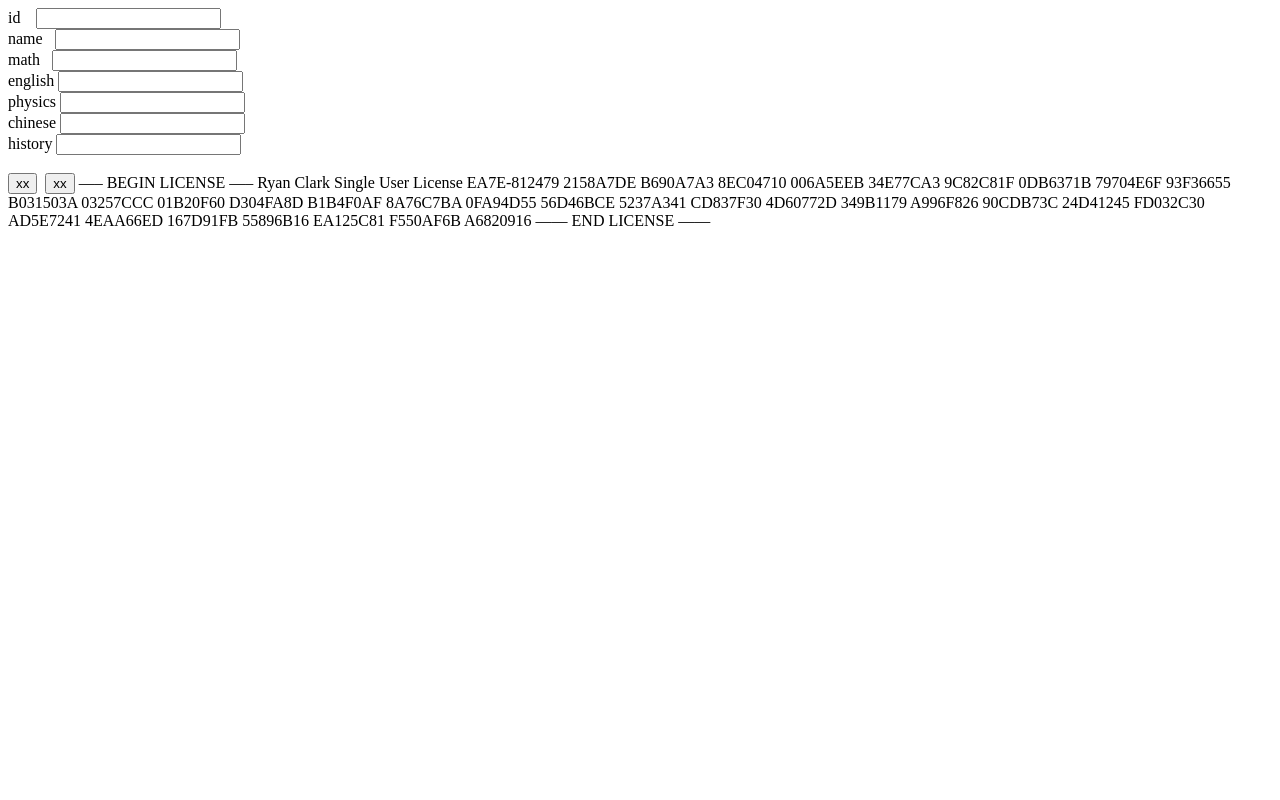
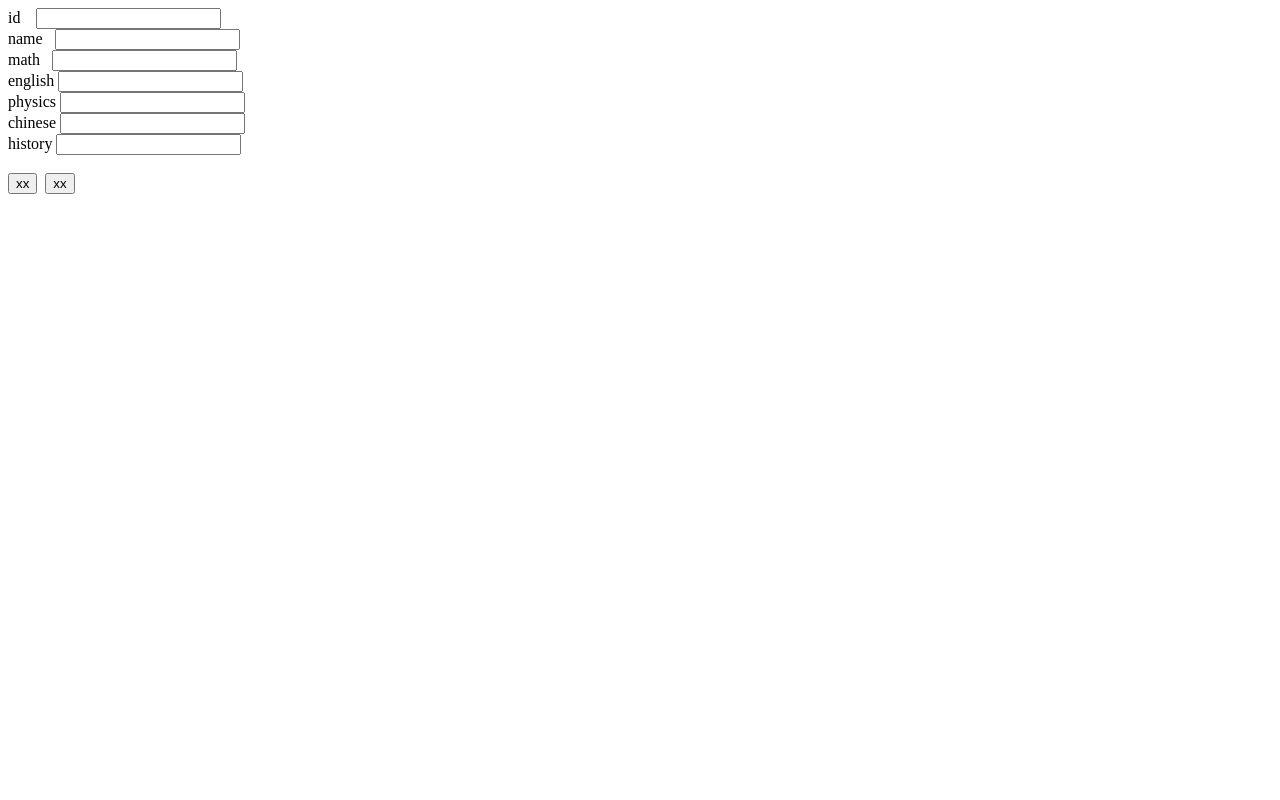
Before and after one commit to qdsh2016/YX, a Django app: template student_sys/project/X/templates/score.html in a window 1280 px wide. Run offline with Django 3.2, Linux system fonts and the light colour scheme; the template is opened without the code that fills it, so the values that code supplies are empty.

Commit message:
Signed-off-by: YX <yangxing20107@gmail.com>

```diff
--- a/student_sys/project/X/templates/score.html
+++ b/student_sys/project/X/templates/score.html
@@ -32,16 +32,3 @@
 </script>
 
 </html>
-—– BEGIN LICENSE —–
-Ryan Clark
-Single User License
-EA7E-812479
-2158A7DE B690A7A3 8EC04710 006A5EEB
-34E77CA3 9C82C81F 0DB6371B 79704E6F
-93F36655 B031503A 03257CCC 01B20F60
-D304FA8D B1B4F0AF 8A76C7BA 0FA94D55
-56D46BCE 5237A341 CD837F30 4D60772D
-349B1179 A996F826 90CDB73C 24D41245
-FD032C30 AD5E7241 4EAA66ED 167D91FB
-55896B16 EA125C81 F550AF6B A6820916
-—— END LICENSE ——
```
